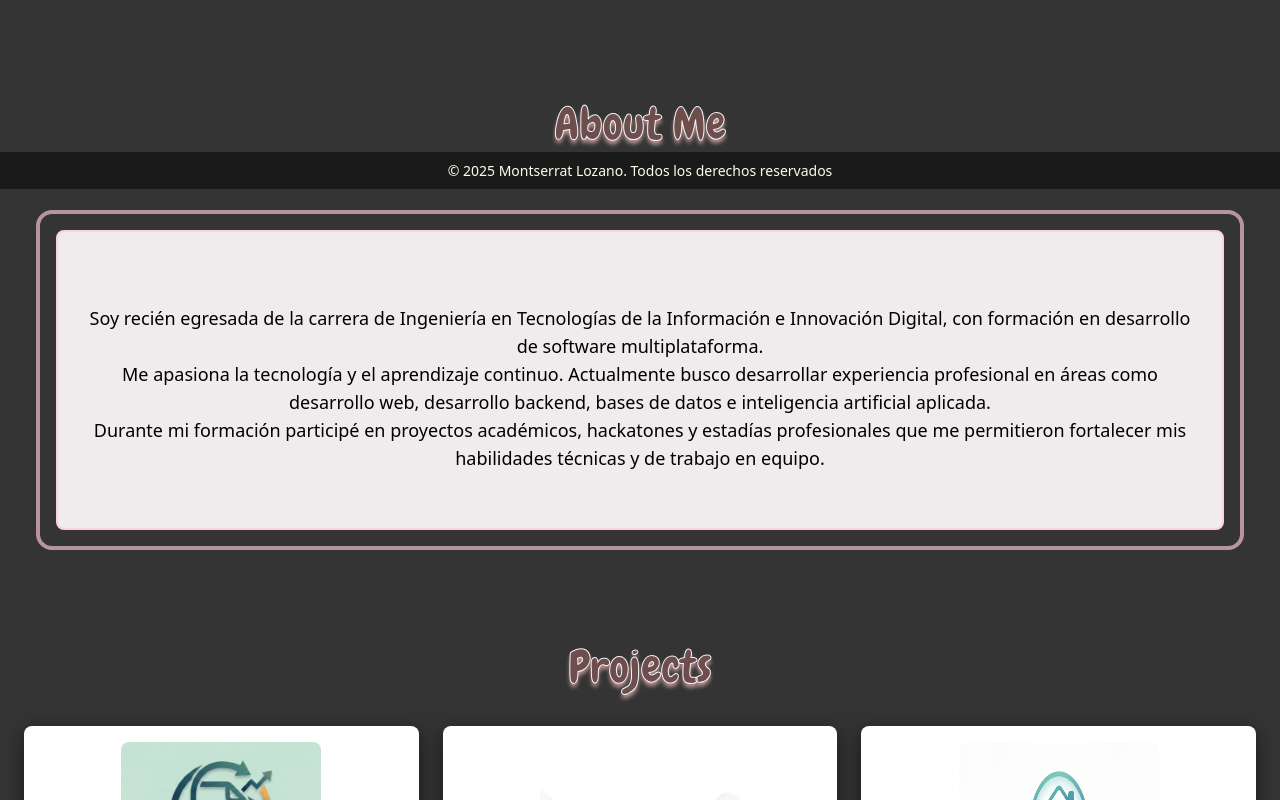
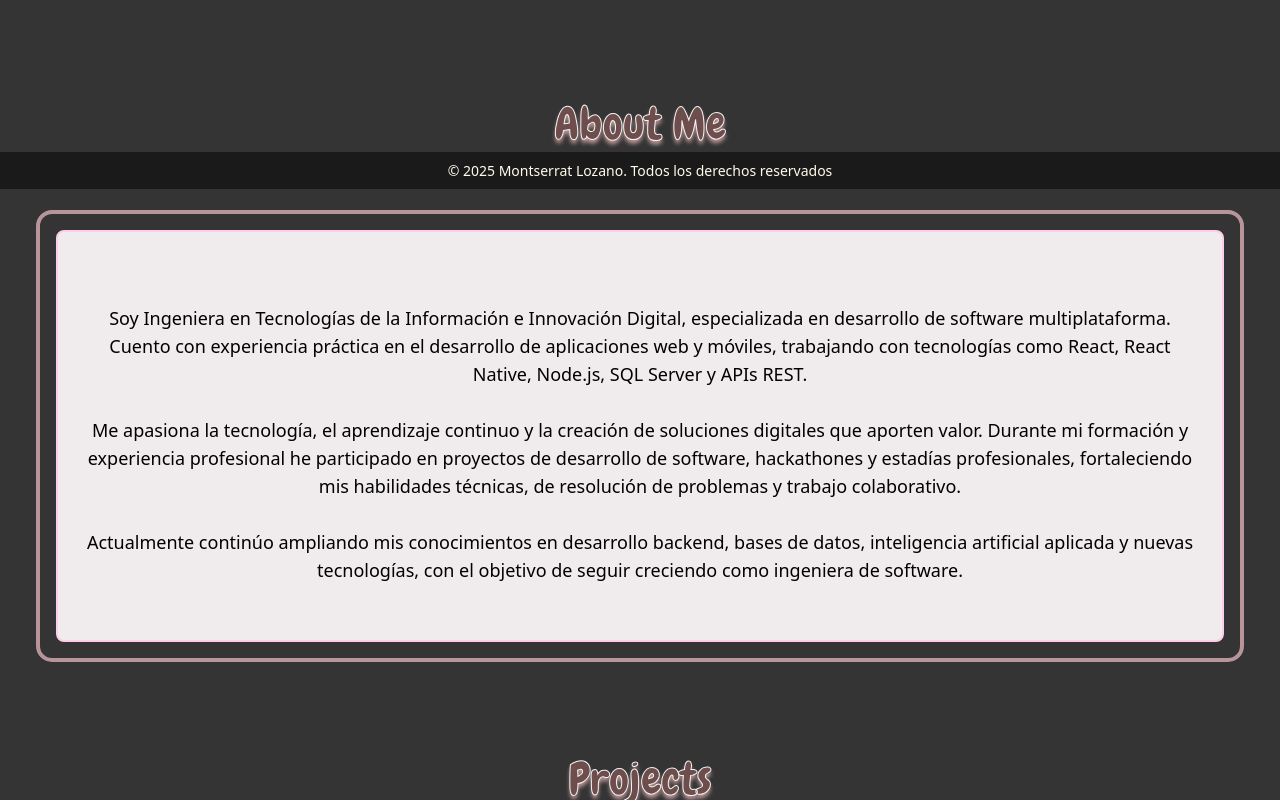
Before and after one commit to zaimont/portafolio2.1, a React (Vite) app: page / in a window 1280 px wide. Shown: the part 611-1411 px from the top of the page. Built offline with nearby package versions, Linux system fonts and the light colour scheme.

Commit message:
Modificacion de apartado About Me

```diff
--- a/src/components/aboutMe.jsx
+++ b/src/components/aboutMe.jsx
@@ -18,11 +18,12 @@ function AboutMe() {
       <div className=" p-4 border-4 rounded-2xl m-5  border-[#B7959B]">
         <div className="py-10 border-2 border-pink-200 rounded-lg    px-2 bg-[#F0ECED] text-center text-black">
           <p className="text-lg mt-4 p-4">
-            Soy recién egresada de la carrera de Ingeniería en Tecnologías de la Información e Innovación Digital, con formación en desarrollo de software multiplataforma.
+            Soy Ingeniera en Tecnologías de la Información e Innovación Digital, especializada en desarrollo de software multiplataforma. Cuento con experiencia práctica en el desarrollo de aplicaciones web y móviles, trabajando con tecnologías como React, React Native, Node.js, SQL Server y APIs REST.
             <br></br>
-            Me apasiona la tecnología y el aprendizaje continuo. Actualmente busco desarrollar experiencia profesional en áreas como desarrollo web, desarrollo backend, bases de datos e inteligencia artificial aplicada.
             <br></br>
-            Durante mi formación participé en proyectos académicos, hackatones y estadías profesionales que me permitieron fortalecer mis habilidades técnicas y de trabajo en equipo.
+            Me apasiona la tecnología, el aprendizaje continuo y la creación de soluciones digitales que aporten valor. Durante mi formación y experiencia profesional he participado en proyectos de desarrollo de software, hackathones y estadías profesionales, fortaleciendo mis habilidades técnicas, de resolución de problemas y trabajo colaborativo.<br></br>
+           <br></br>
+           Actualmente continúo ampliando mis conocimientos en desarrollo backend, bases de datos, inteligencia artificial aplicada y nuevas tecnologías, con el objetivo de seguir creciendo como ingeniera de software.
           </p>
         </div>
       </div>
```
